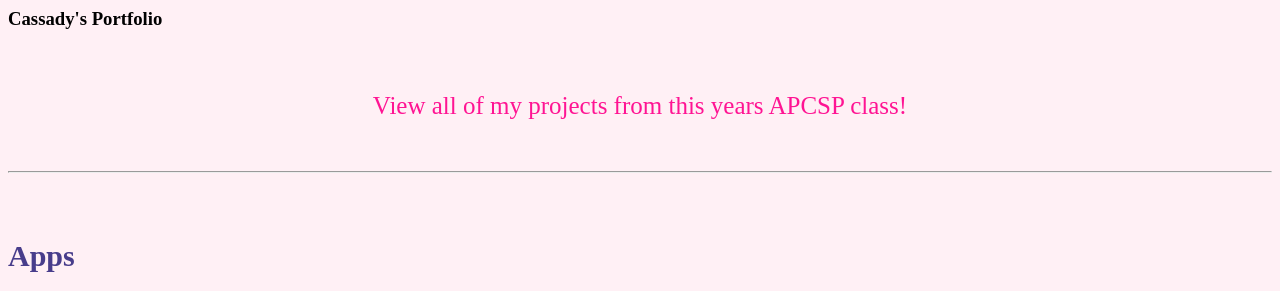
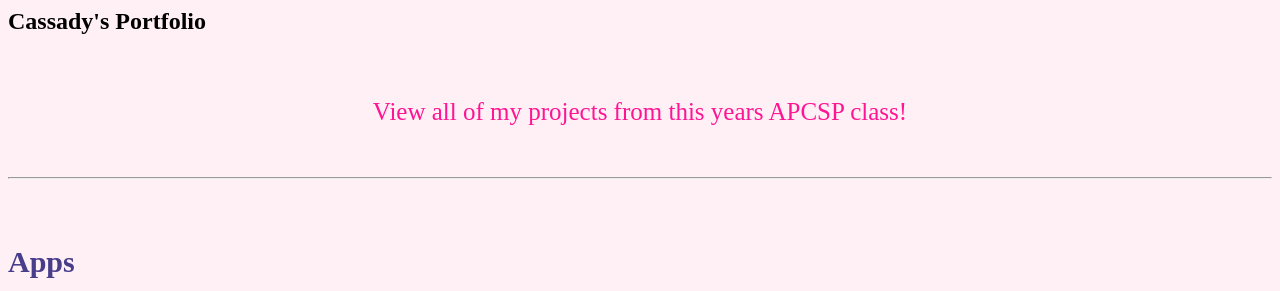
Before and after one commit to WVCS/wvcs--cassadychapman, a plain HTML site: page index.html in a window 1280 px wide. Shown: the top 291 px of the page. Drawn offline with Linux system fonts and the light colour scheme.

Commit message:
Update index.html

```diff
--- a/index.html
+++ b/index.html
@@ -3,7 +3,7 @@
      <link rel="stylesheet" href="style.css">
    <head>
    <body>
-  <h3> Cassady's Portfolio </h3>
+  <h2> Cassady's Portfolio </h2>
 
 
 <br>
```
